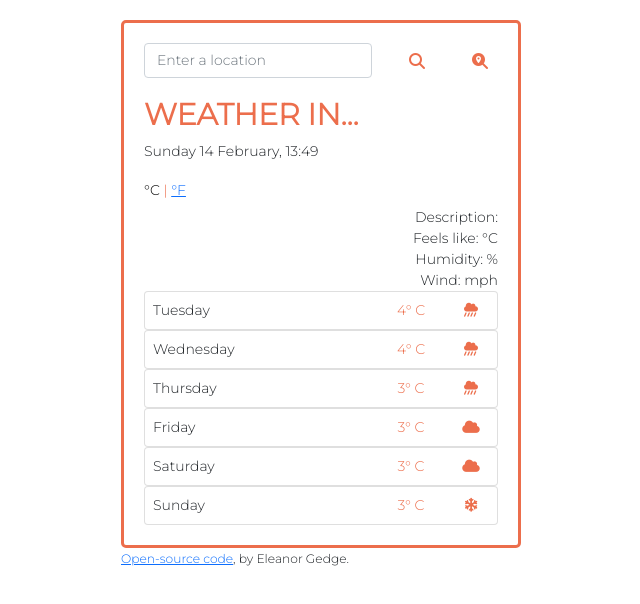
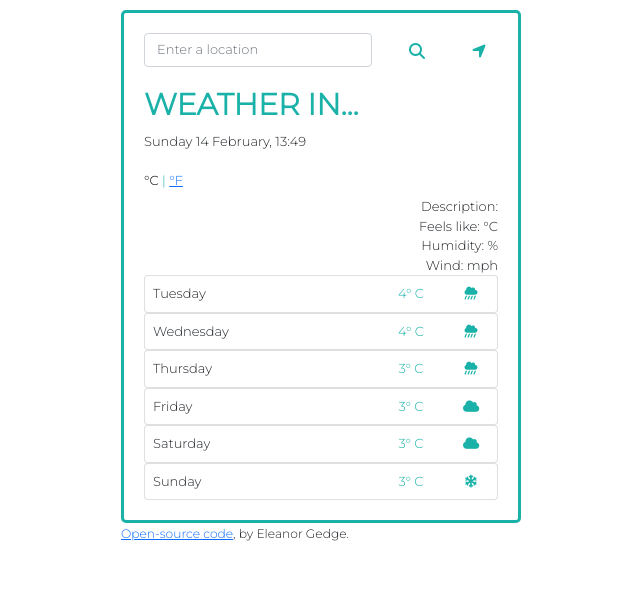
Before and after one commit to eleanorgedge/EG-SheCodesPlus-WeatherApp, a plain HTML site: page index.html in a window 1280 px wide. Shown: the whole page, without its empty margins (319-959 px from the left). Drawn offline with nearby package versions, Linux system fonts and the light colour scheme.

Commit message:
Updated css and changed icons

```diff
--- a/index.html
+++ b/index.html
@@ -29,7 +29,7 @@
           </div>
           <div class="col-2">
             <button type="submit" class="btn" id="geo-button">
-              <i class="fas fa-search-location"></i>
+              <i class="fas fa-location-arrow"></i>
             </button>
           </div>
         </div>
--- a/src/styles.css
+++ b/src/styles.css
@@ -1,5 +1,5 @@
 .container {
-  border: 3px solid #ec6e4c;
+  border: 3px solid #1ab2a8;
   padding: 20px;
   border-radius: 5px;
   max-width: 400px;
@@ -8,42 +8,42 @@
 
 .weather-app-wrapper {
   max-width: 400px;
-  margin: 20px auto;
+  margin: 10px auto;
   font-family: "Montserrat", sans-serif;
   font-size: 14px;
 }
 
 .form-control {
-  font-size: 14px;
+  font-size: 13px;
 }
 
 .fa-search {
-  color: #ec6e4c;
+  color: #1ab2a8;
 }
-.fa-search-location {
-  color: #ec6e4c;
+.fa-location-arrow {
+  color: #1ab2a8;
 }
 
 h1 {
   font-size: 30px;
-  color: #ec6e4c;
+  color: #1ab2a8;
   text-transform: uppercase;
   font-weight: bold;
 }
 
 .date {
-  font-size: 14px;
+  font-size: 13px;
 }
 
 .temperature {
   font-size: 30px;
-  color: #ec6e4c;
+  color: #1ab2a8;
   font-weight: bold;
 }
 
 .unit {
-  color: #ec6e4c;
-  font-size: 14px;
+  color: #1ab2a8;
+  font-size: 13px;
   text-decoration: none;
 }
 
@@ -59,15 +59,15 @@ h1 {
 
 .weather-list {
   text-align: right;
-  font-size: 14px;
+  font-size: 13px;
 }
 
 .forecast {
   text-align: center;
-  color: #ec6e4c;
+  color: #1ab2a8;
 }
 
 .card {
-  font-size: 14px;
+  font-size: 13px;
   padding: 8px;
 }
```
